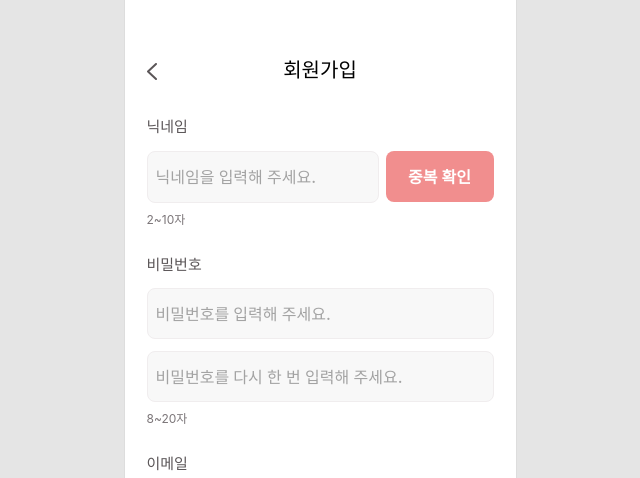
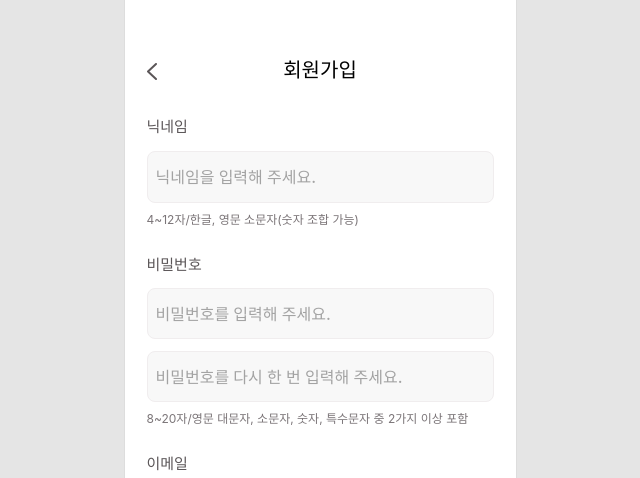
Before and after one commit to likelion-hackathon-nura/frontend, a React (Create React App) app: page /signup in a window 1280 px wide. Shown: the top 478 px of the page, without its empty margins (320-960 px from the left). Built offline with nearby package versions, Linux system fonts and the light colour scheme; no server answers; the HTML template or start-up script is replaced by a standard one; a web font is replaced by a local one.

Commit message:
회원가입/로그인/온보딩 API 연동 및 비밀번호 숫자 제한 조정

```diff
--- a/src/pages/Login/Login.css
+++ b/src/pages/Login/Login.css
@@ -46,10 +46,15 @@
 
   background-color: var(--color-white);
   border: 1px solid #f0edee;
+  caret-color: #F18E8E;
 
   font-family: var(--font-family-base);
   font-size: var(--font-size-15);
   font-weight: var(--font-medium);
+}
+
+.login-form .input:focus-visible {
+  outline: none;
 }
 
 .login-form .input::placeholder {
--- a/src/pages/Login/SignUp.css
+++ b/src/pages/Login/SignUp.css
@@ -88,9 +88,14 @@
 
   background-color: #f8f8f8;
   border: 1px solid #f0edee;
+  caret-color: #F18E8E;
 
   font-size: 16px;
   font-weight: var(--font-medium);
+}
+
+.signup-form .input:focus-visible {
+  outline: none;
 }
 
 .signup-form input.signup-password-input {
@@ -128,7 +133,7 @@
 }
 
 .signup-hint-error {
-  margin-top: -6px;
+  margin-top: 8px;
   color: #D27373;
 }
 
--- a/src/pages/Login/SignUp.jsx
+++ b/src/pages/Login/SignUp.jsx
@@ -3,7 +3,6 @@ import { useNavigate } from 'react-router-dom';
 import { ReactComponent as BackIcon } from '../../assets/images/backbutton.svg';
 import { signup } from '../../api/auth';
 import { ApiError } from '../../api/client';
-import { setTokens } from '../../api/tokenStorage';
 import './SignUp.css';
 
 const EMAIL_DOMAINS = ['naver.com', 'daum.net', 'hanmail.net', 'gmail.com', '직접 입력'];
@@ -17,8 +16,6 @@ function SignUp() {
   const navigate = useNavigate();
 
   const [nickname, setNickname] = useState('');
-  const [nicknameChecked, setNicknameChecked] = useState(false);
-  const [nicknameError, setNicknameError] = useState('');
 
   const [password, setPassword] = useState('');
   const [passwordConfirm, setPasswordConfirm] = useState('');
@@ -30,22 +27,6 @@ function SignUp() {
 
   const [error, setError] = useState('');
   const [isSubmitting, setIsSubmitting] = useState(false);
-
-  const handleNicknameChange = (e) => {
-    setNickname(e.target.value);
-    setNicknameChecked(false);
-    setNicknameError('');
-  };
-
-  const handleCheckNickname = () => {
-    if (nickname.length < 2 || nickname.length > 10) {
-      setNicknameChecked(false);
-      setNicknameError('닉네임은 2~10자로 입력해 주세요.');
-      return;
-    }
-    setNicknameError('');
-    setNicknameChecked(true);
-  };
 
   const handleSelectDomain = (value) => {
     setDomain(value);
@@ -73,9 +54,8 @@ function SignUp() {
     setError('');
     setIsSubmitting(true);
     try {
-      const data = await signup({ email: fullEmail, password, nickname });
-      setTokens({ accessToken: data.accessToken, refreshToken: data.refreshToken });
-      navigate(data.onboardingCompleted ? '/home' : '/onboarding/step1');
+      await signup({ email: fullEmail, password, nickname });
+      navigate('/');
     } catch (err) {
       const message = err instanceof ApiError ? SIGNUP_ERROR_MESSAGES[err.code] ?? err.message : '회원가입에 실패했어요. 다시 시도해 주세요.';
       setError(message);
@@ -96,35 +76,15 @@ function SignUp() {
       <form className="signup-form" onSubmit={handleSubmit}>
         <div className="signup-field">
           <label htmlFor="signup-nickname">닉네임</label>
-          <div className="signup-id-row">
           <input
             id="signup-nickname"
             className="input"
             type="text"
             placeholder="닉네임을 입력해 주세요."
             value={nickname}
-              onChange={handleNicknameChange}
+            onChange={(e) => setNickname(e.target.value)}
           />
-            <button
-              type="button"
-              className="btn signup-check-btn"
-              onClick={handleCheckNickname}
-              disabled={nicknameChecked}
-            >
-              중복 확인
-            </button>
-          </div>
-          <p
-            className={
-              nicknameError
-                ? 'signup-hint signup-hint-error'
-                : nicknameChecked
-                ? 'signup-hint signup-hint-success'
-                : 'signup-hint'
-            }
-          >
-            {nicknameError || (nicknameChecked ? '사용 가능한 닉네임입니다.' : '2~10자')}
-          </p>
+          <p className="signup-hint">4~12자/한글, 영문 소문자(숫자 조합 가능)</p>
         </div>
 
         <div className="signup-field">
@@ -144,7 +104,7 @@ function SignUp() {
             value={passwordConfirm}
             onChange={(e) => setPasswordConfirm(e.target.value)}
           />
-          <p className="signup-hint">8~20자</p>
+          <p className="signup-hint">8~20자/영문 대문자, 소문자, 숫자, 특수문자 중 2가지 이상 포함</p>
         </div>
 
         <div className="signup-field">
```
Lines whose indentation alone changed are shown as unchanged.
